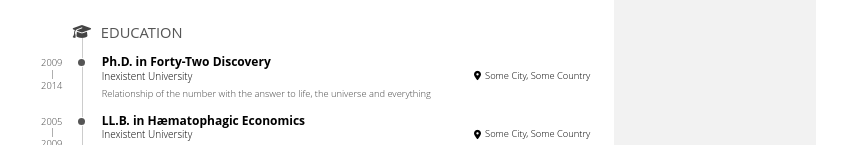
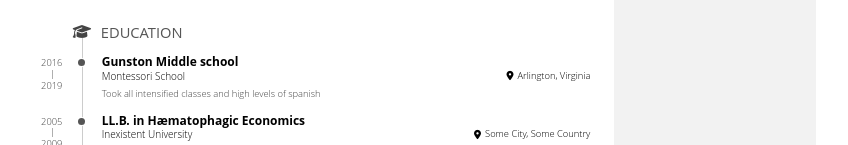
Before and after one commit to fodar2005/website, a plain HTML site: page resume/new-index.html in a window 1280 px wide. Shown: the part 655-800 px from the top of the page, without its empty margins (0-848 px from the left). Drawn offline with nearby package versions, Linux system fonts and the light colour scheme.

Commit message:
Put in my education information

```diff
--- a/resume/new-index.html
+++ b/resume/new-index.html
@@ -146,17 +146,17 @@
         </h2>
         <section class="blocks">
           <div class="date">
-            <span>2009</span><span>2014</span>
+            <span>2016</span><span>2019</span>
           </div>
           <div class="decorator">
           </div>
           <div class="details">
             <header>
-              <h3>Ph.D. in Forty-Two Discovery</h3>
-              <span class="place">Inexistent University</span>
-              <span class="location">Some City, Some Country</span>
+              <h3>Gunston Middle school</h3>
+              <span class="place">Montessori School</span>
+              <span class="location">Arlington, Virginia</span>
             </header>
-            <div>Relationship of the number with the answer to life, the universe and everything</div>
+            <div>Took all intensified classes and high levels of spanish</div>
           </div>
         </section>
         <section class="blocks">
```
